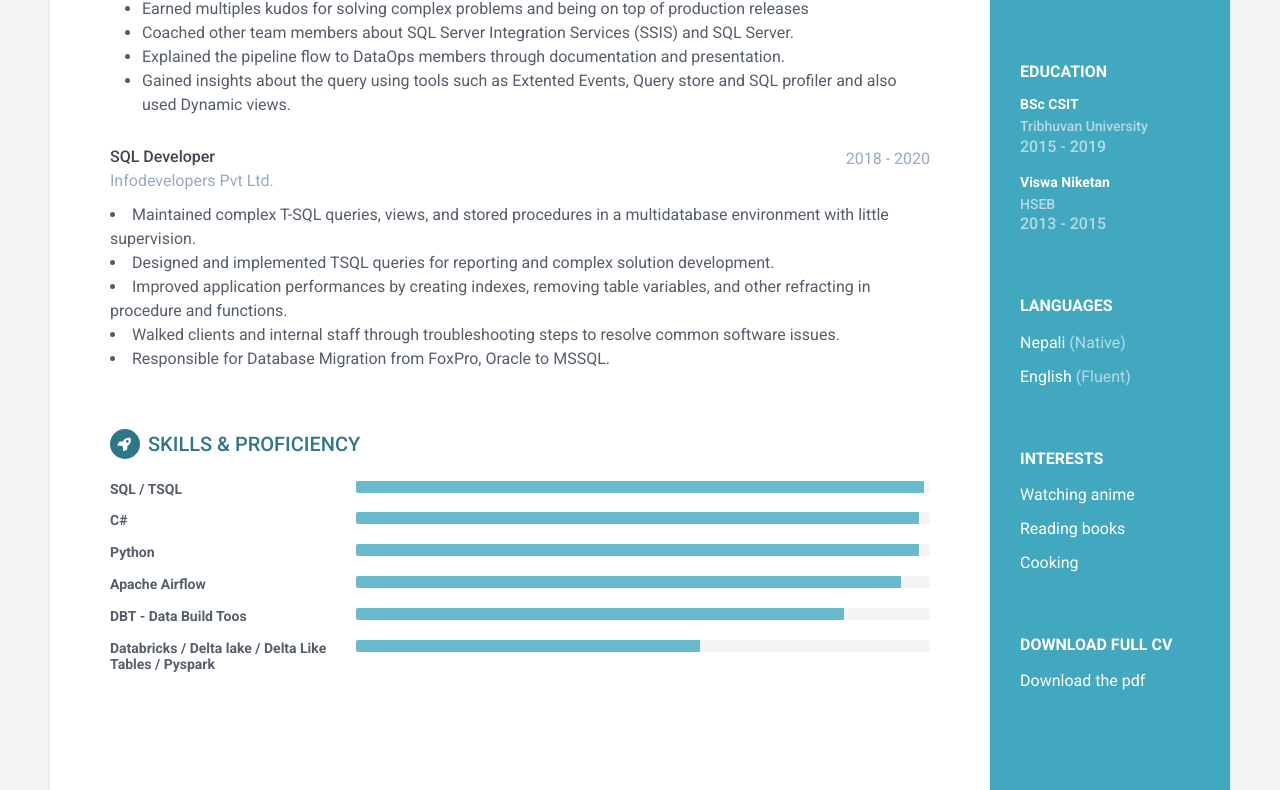
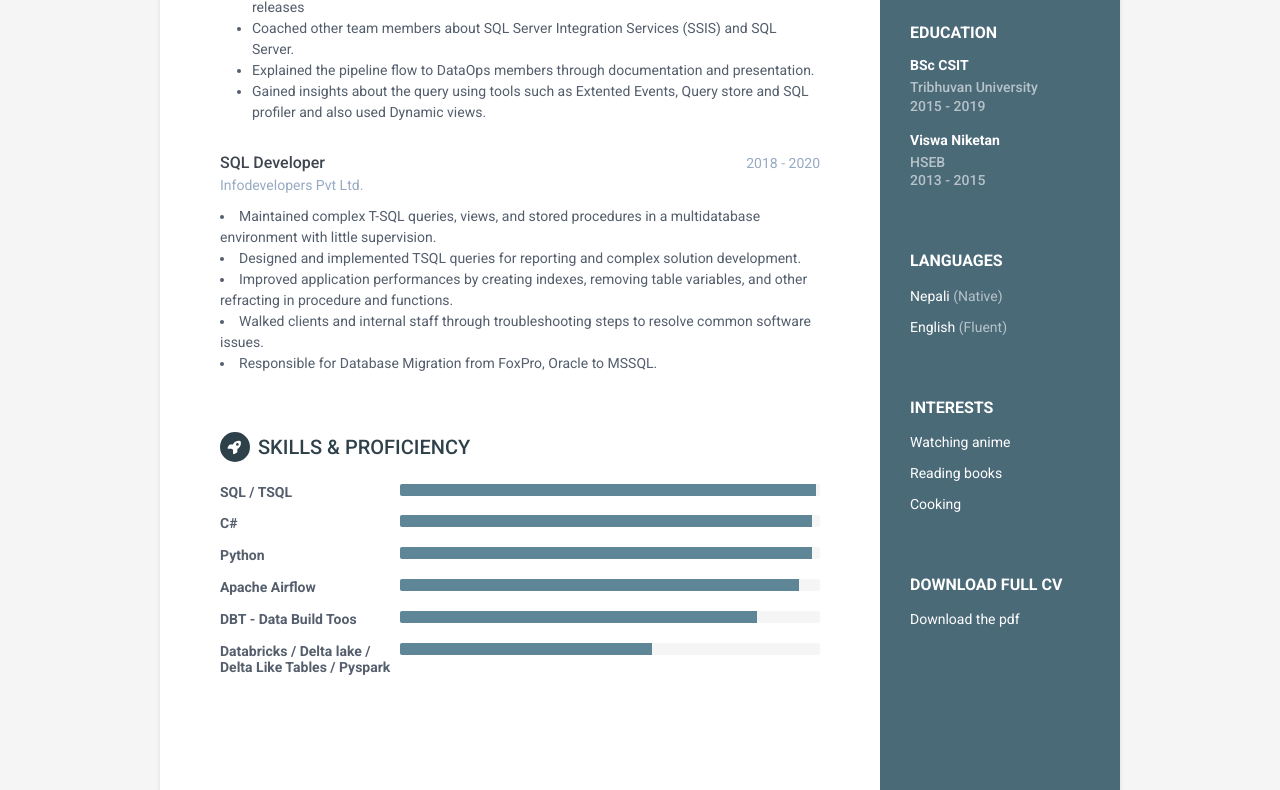
Before and after one commit to anil-chhetri/anil-chhetri.github.io, a plain HTML site: page index.html in a window 1280 px wide. Shown: the part 589-1379 px from the top of the page. Drawn offline with Linux system fonts and the light colour scheme.

Commit message:
changed the theme of the cv

```diff
--- a/index.html
+++ b/index.html
@@ -17,7 +17,7 @@
     <!-- Global CSS -->
     <link rel="stylesheet" href="assets/plugins/bootstrap/css/bootstrap.min.css">
     <!-- Theme CSS -->
-    <link id="theme-style" rel="stylesheet" href="assets/css/orbit-1.css">
+    <link id="theme-style" rel="stylesheet" href="assets/css/orbit-6.css">
 </head>
 
 <body>
```
